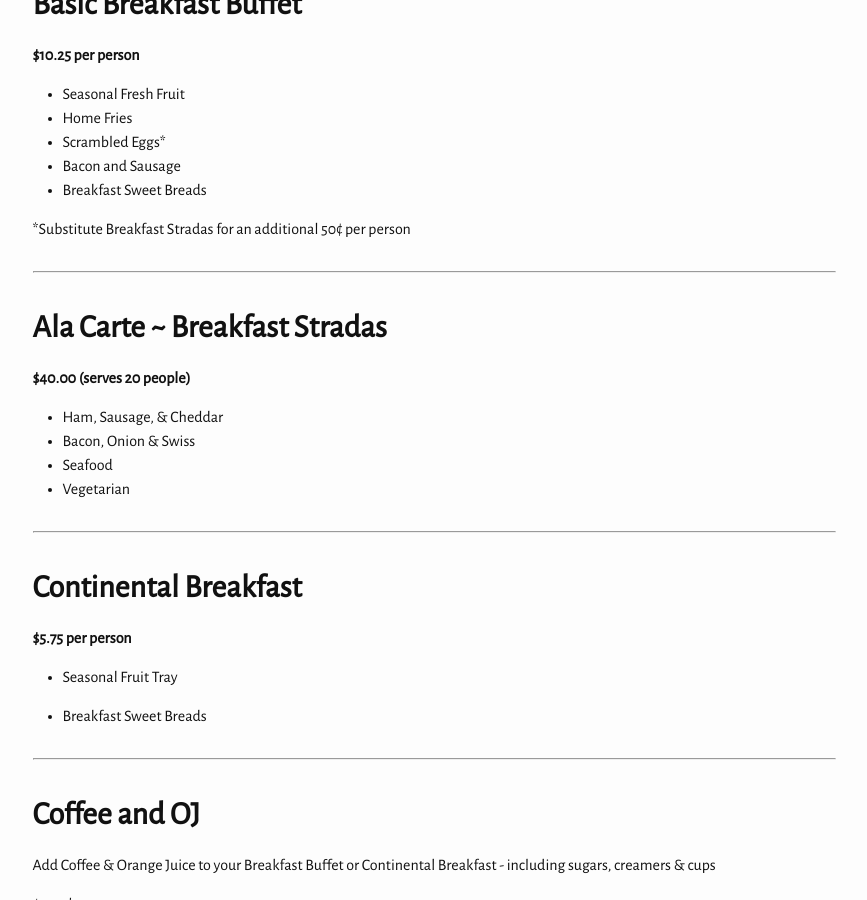
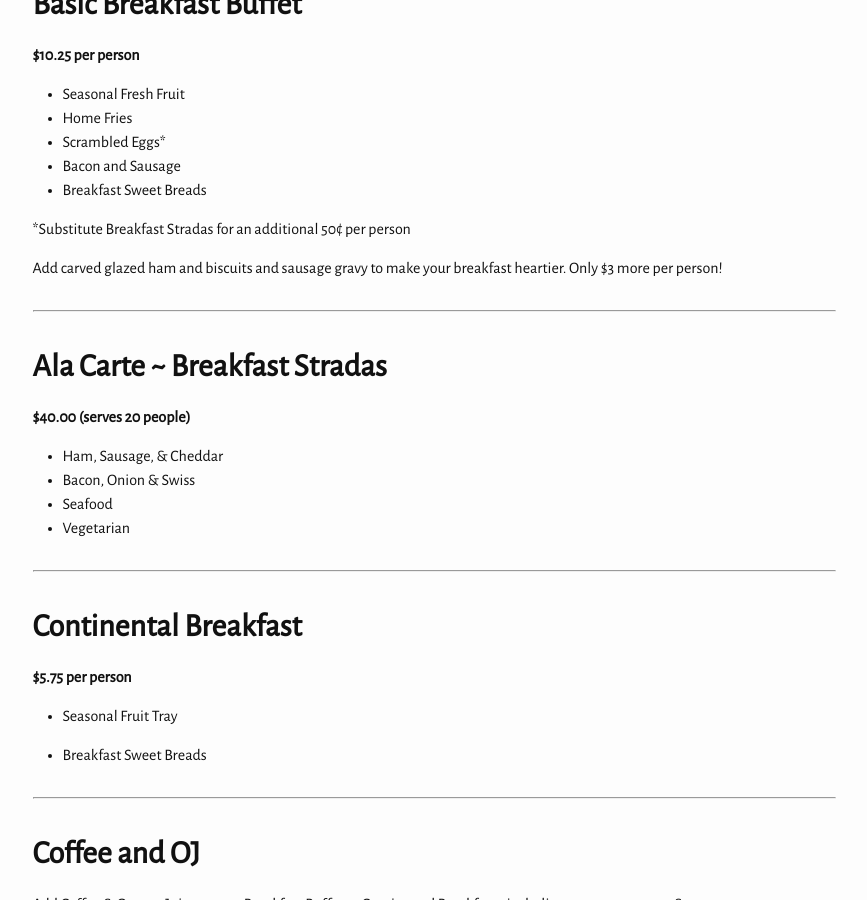
Before and after one commit to kmorrell27/UpperCrustCatering, a Jekyll site: the page built from _menus/breakfast-buffets.md, in a window 1280 px wide and 900 px high, scrolled down 367 px. Shown: the whole window, without its empty margins (206-1073 px from the left). Built offline with Jekyll 4.4.1, drawn with Linux system fonts in a browser that asks for light colours.

Commit message:
No lie: This wording went through eight revisions
My dad and I are so good at #brands.

```diff
--- a/_menus/breakfast-buffets.md
+++ b/_menus/breakfast-buffets.md
@@ -20,6 +20,7 @@ additional-options: ["Disposable plates, Reflections Silverware and napkins are
 
 \*Substitute Breakfast Stradas for an additional 50¢ per person
 
+Add carved glazed ham and biscuits and sausage gravy to make your breakfast heartier. Only $3 more per person!
 * * *
 
 ## Ala Carte ~ Breakfast Stradas
```
Also changed, not shown: 1 other file.
